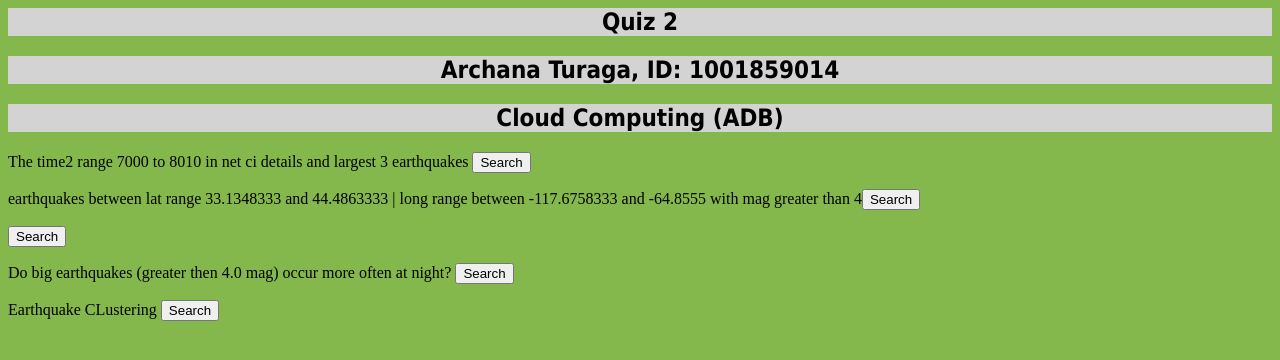
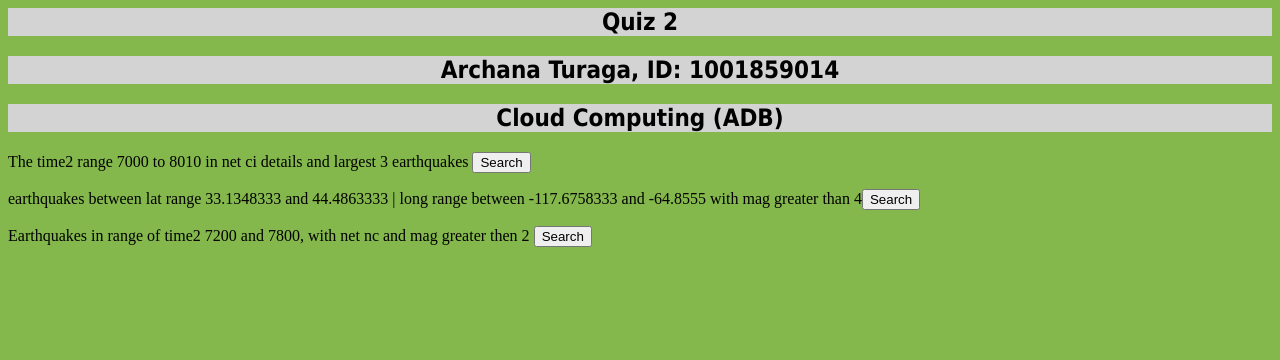
Before and after one commit to arcT9/test2, a Flask app: page / in a window 1280 px wide. Shown: the top 360 px of the page. Run offline with Flask 2, Linux system fonts and the light colour scheme.

Commit message:
Update home.html

```diff
--- a/templates/home.html
+++ b/templates/home.html
@@ -38,22 +38,8 @@ body {
    </div>
 <div>
 <p>
- <form action="/latlong" method="post">
-      <input type="submit" value="Search">
-    </form>
-</p>
-</div>
-<div>
-<p>
- <form action="/dayornight" method="post">
-     Do big earthquakes (greater then 4.0 mag) occur more often at night? <input type="submit" value="Search">
-    </form>
-</p>
-</div>
-<div>
-<p>
- <form action="/cluster" method="post">
-     Earthquake CLustering <input type="submit" value="Search">
+ <form action="/seven" method="post">
+     Earthquakes in range of time2 7200 and 7800, with net nc and mag greater then 2 <input type="submit" value="Search">
     </form>
 </p>
 </div>
```
